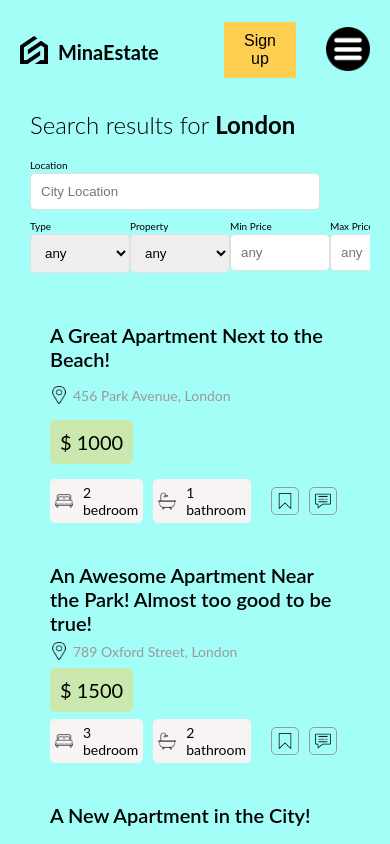
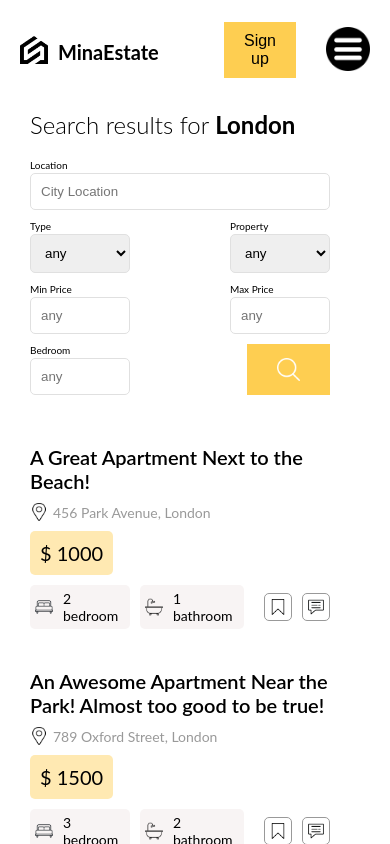
Before and after one commit to MohamedBerbouchi/real-estate-app, a React (Vite) app in the folder client/: page /list in a window 390 px wide. Shown: the top 844 px of the page. Built offline with nearby package versions, Linux system fonts and the light colour scheme; grey boxes are pictures that could not be loaded.

Commit message:
make list page responsive and change style fro scroll bar

```diff
--- a/client/src/components/card/card.scss
+++ b/client/src/components/card/card.scss
@@ -1,3 +1,4 @@
+@import '../../responsive.scss';
 .card {
   display: flex;
   gap: 20px;
@@ -9,13 +10,19 @@
       height: 100%;
       object-fit: cover;
       border-radius: 10px;
+
+
     }
+    @include sm{
+        display: none;
+      }
   }
   .textContent {
     flex: 3;
     display: flex;
     flex-direction: column;
     justify-content: space-between;
+    gap: 10px;
     .title{
         font-weight: 600;
         font-size: 20px;
--- a/client/src/layout.scss
+++ b/client/src/layout.scss
@@ -13,15 +13,15 @@
         height: calc(100vh - 100px);
     }
     @include lg {
-        background-color: rgb(230, 118, 118);
+        // background-color: rgb(230, 118, 118);
         max-width: 1280px;
     }
     @include md {
-        background-color: rgb(192, 254, 163);
+        // background-color: rgb(192, 254, 163);
         max-width: 780px;
     }
     @include sm {
-        background-color: rgb(163, 254, 248);
+        // background-color: rgb(163, 254, 248);
         max-width: 650px;
     }
 }
--- a/client/src/pages/list/listpage.scss
+++ b/client/src/pages/list/listpage.scss
@@ -1,15 +1,36 @@
-@import '../../responsive.scss';
+@import "../../responsive.scss";
 .listpage {
   height: 100%;
   display: flex;
 
   .content {
-  padding: 10px;
     overflow-y: auto;
+    padding-bottom: 50px;
     flex: 3;
     height: 100%;
 
-    h1{
+    &::-webkit-scrollbar {
+      width: 5px;
+    }
+
+    /* Track */
+    &::-webkit-scrollbar-track {
+      background: #f1f1f1;
+
+    }
+
+    /* Handle */
+    &::-webkit-scrollbar-thumb {
+      background: #888;
+      border-radius: 3px;
+
+    }
+
+    /* Handle on hover */
+    &::-webkit-scrollbar-thumb:hover {
+      background: #555;
+    }
+    h1 {
       font-size: 24px;
       font-weight: 300;
     }
@@ -17,6 +38,7 @@
       display: flex;
       flex-direction: column;
       gap: 20px;
+    padding: 10px;
       padding-right: 40px;
       .filter_container {
         display: flex;
@@ -26,10 +48,11 @@
           display: flex;
           flex-direction: column;
           gap: 2px;
-          label{
+          label {
             font-size: 10px;
           }
-          input, select{
+          input,
+          select {
             padding: 10px;
             border: 1px solid var(--light-gray);
             border-radius: 5px;
@@ -39,20 +62,24 @@
         .bottom {
           display: flex;
           justify-content: space-between;
+          gap: 10px;
+          @include md {
+            flex-wrap: wrap;
+          }
           .item {
-            input, select{
+            input,
+            select {
               width: 100px;
             }
-
           }
-          button{
+          button {
             display: flex;
             justify-content: center;
             align-items: center;
             padding: 10px 30px;
             background-color: var(--yellow);
             border: none;
-            img{
+            img {
               width: 23px;
               height: 23px;
             }
@@ -66,7 +93,7 @@
     flex: 2;
     height: 100%;
     background-color: var(--light-yellow);
-    @include md{
+    @include md {
       display: none;
     }
   }
```
Lines whose indentation alone changed are shown as unchanged.
